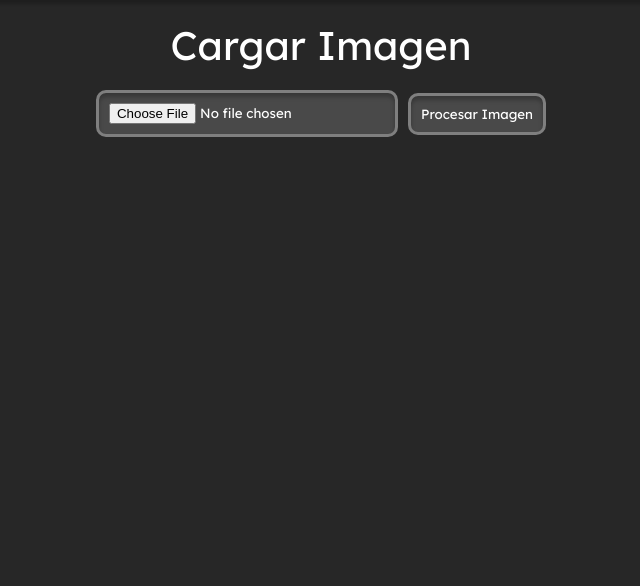
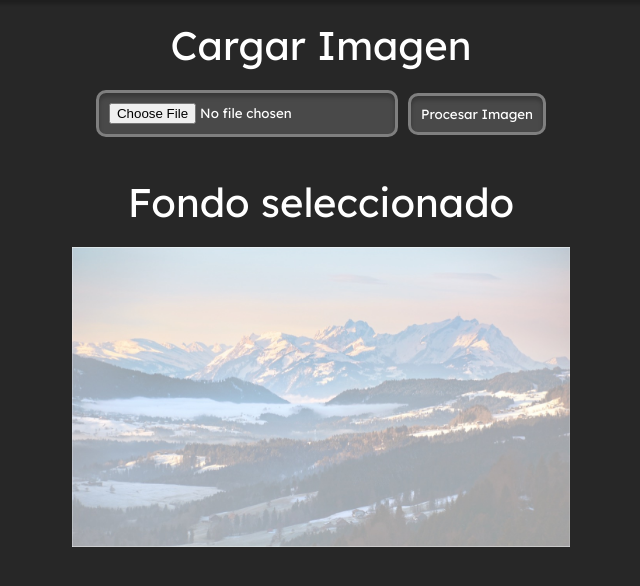
Before and after one commit to asaPUP/pic-blend, a Flask app: page /procesar/1 in a window 1280 px wide. Shown: the part 45-631 px from the top of the page, without its empty margins (319-959 px from the left). Run offline with Flask 3, Linux system fonts and the light colour scheme; some libraries are stand-ins or nearby versions.

Commit message:
FONDO SELECCIONADO

```diff
--- a/templates/process_image.html
+++ b/templates/process_image.html
@@ -6,9 +6,20 @@
 <br>
 <h3 class="oneline">Cargar Imagen</h3>
 <br>
-<form class="oneline" action="/procesar-imagen" method="POST" enctype="multipart/form-data">
-    <input type="hidden" name="background_id" value="{{ background_id }}">
-    <input class="btn" type="file" name="imagen">
-    <input class="btn" type="submit" value="Procesar Imagen">
-</form>
+
+<div class="oneline">
+    <form class="oneline" action="/procesar-imagen" method="POST" enctype="multipart/form-data">
+        <input type="hidden" name="background_id" value="{{ background_id }}">
+        <input class="btn" type="file" name="imagen">
+        <input class="btn" type="submit" value="Procesar Imagen">
+    </form>
+</div>
+<br><br>
+<div class="oneline">
+    <h3>Fondo seleccionado</h3>
+</div>
+<br>
+<div class="oneline">
+    <img src="../static/img/backgrounds/{{ background_id }}.jpg" alt="Fondo seleccionado" height="300">
+</div>
 {% endblock %}
```
